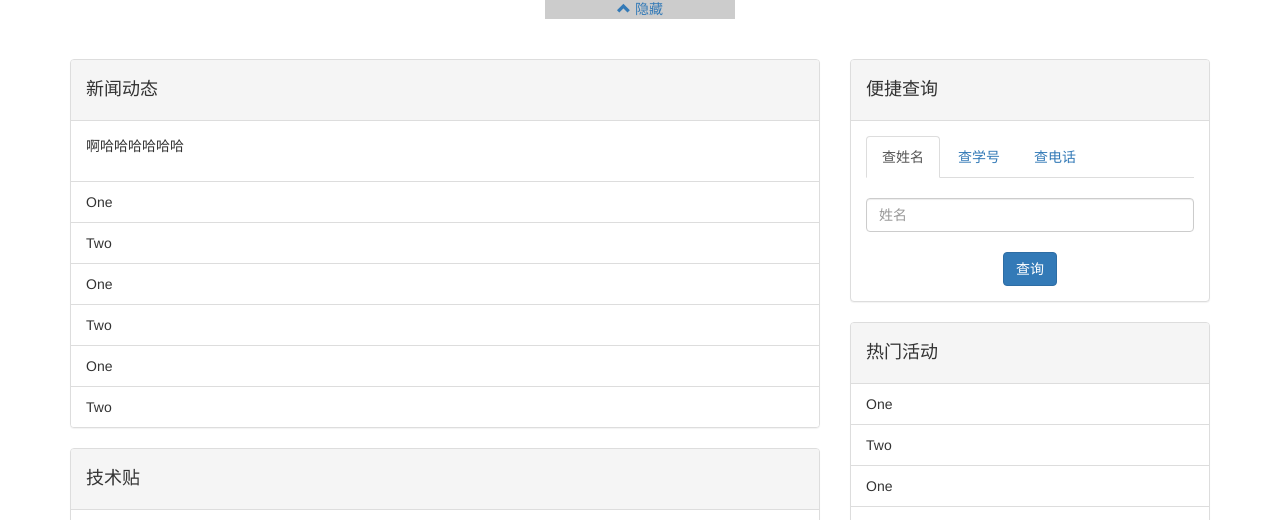
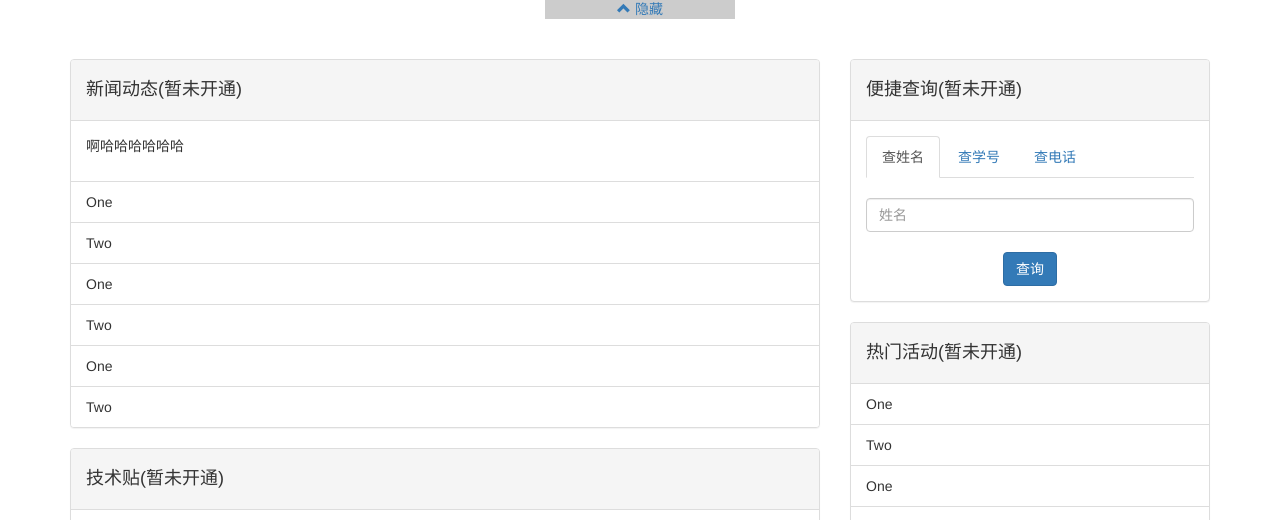
Before and after one commit to helloworldzly/smiex, a Flask app: template web/templates/index.html in a window 1280 px wide. Shown: the part 373-893 px from the top of the page. Run offline with Flask 2, Linux system fonts and the light colour scheme; the template is opened without the code that fills it, so the values that code supplies are empty; some libraries are stand-ins or nearby versions.

Commit message:
12.12 fix

```diff
--- a/web/templates/index.html
+++ b/web/templates/index.html
@@ -167,7 +167,7 @@
         <div class="col-md-8">
           <div class="panel panel-default">
             <div class="panel-heading">
-              <h4>新闻动态</h4>
+              <h4>新闻动态(暂未开通)</h4>
             </div>
             <div class="panel-body">
               <p>啊哈哈哈哈哈哈</p>
@@ -184,7 +184,7 @@
           </div>
           <div class="panel panel-default">
             <div class="panel-heading">
-              <h4>技术贴</h4>
+              <h4>技术贴(暂未开通)</h4>
             </div>
             <div class="panel-body">
               <div class="col-md-4">
@@ -238,7 +238,7 @@
         <div class="col-md-4">
           <div class="panel panel-default">
             <div class="panel-heading">
-              <h4>便捷查询</h4>
+              <h4>便捷查询(暂未开通)</h4>
             </div>
             <div class="panel-body">
               <form class="form-horizontal" onsubmit="return false;">
@@ -275,7 +275,7 @@
 
           <div class="panel panel-default">
             <div class="panel-heading">
-              <h4>热门活动</h4>
+              <h4>热门活动(暂未开通)</h4>
             </div>
             <ul class="list-group">
               <li class="list-group-item">One</li>
@@ -289,7 +289,7 @@
 
           <div class="panel panel-default">
             <div class="panel-heading">
-              <h4>联系我们</h4>
+              <h4>联系我们(暂未开通)</h4>
             </div>
             <div class="panel-body">
               <a href="mailto:664587718@qq.com">你阳哥</a>
```
